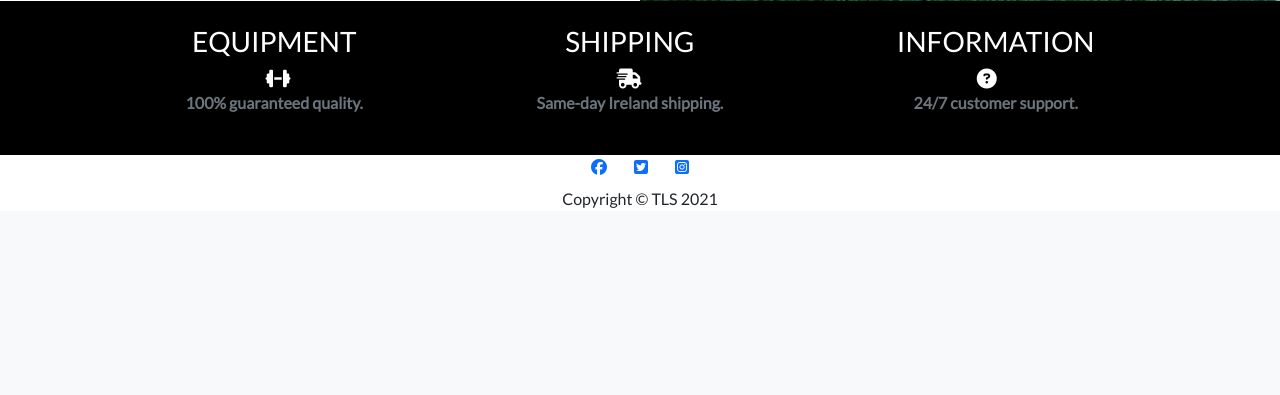
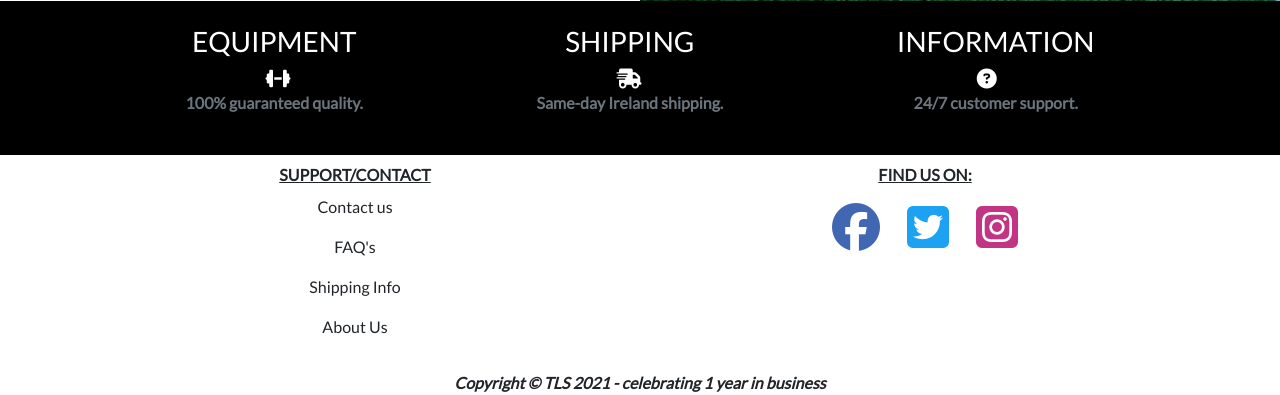
Before and after one commit to aryan008/team_lift_sprint, a Django app: page / in a window 1280 px wide. Shown: the part 2349-2744 px from the top of the page. Before the commit the page ends 2557 px from the top, so only its background shows below. Run offline with Django 3.2, Linux system fonts and the light colour scheme; some libraries are stand-ins or nearby versions.

Commit message:
Add: edit the footer narrative and links/icons on base.html

```diff
--- a/templates/base.html
+++ b/templates/base.html
@@ -71,23 +71,35 @@
     <footer>
       <div class="container">
         <div class="row">
-                <div class="col-lg text-center my-auto">
+          <div class="col-6 text-center mt-2 my-auto">
+            <ul class="list-unstyled">
+              <li class = "fw-bold text-uppercase"><u>Support/Contact</u></li>
+              <li><a class="nav-link text-dark" href="" alt="Contact us">Contact us</a></li>
+              <li><a class="nav-link text-dark" href="" alt="FAQ">FAQ's</a></li>
+              <li><a class="nav-link text-dark" href="" alt="Shipping info">Shipping Info</a></li>
+              <li><a class="nav-link text-dark" href="" alt="About us">About Us</a></li>
+            </ul>
+          </div>
+          <div class="col-6 text-center mt-2">
+            <ul class="list-unstyled">
+              <li class = "fw-bold text-uppercase"><u>Find us on:</u></li>
+            </ul>
             <ul class="list-inline mb-0">
               <li class="list-inline-item me-4">
-                        <a href="https://www.facebook.com/" target="_blank"><i class="fab fa-facebook"></i></a>
+                <a href="https://www.facebook.com/" target="_blank"><i class="fab fa-facebook fa-3x" style="color:#4267B2"></i></a>
               </li>
               <li class="list-inline-item me-4">
-                        <a href="https://twitter.com/" target="_blank"><i class="fab fa-twitter-square"></i></a>
+                <a href="https://twitter.com/" target="_blank"><i class="fab fa-twitter-square fa-3x" style="color:#1DA1F2"></i></a>
               </li>
               <li class="list-inline-item">
-                        <a href="https://www.instagram.com/" target="_blank"><i class="fab fa-instagram-square"></i></a>
+                <a href="https://www.instagram.com/" target="_blank"><i class="fab fa-instagram-square fa-3x" style="color:#C13584"></i></a>
               </li>
             </ul>
           </div>
         </div>
         <div class="row">
           <div class="col text-center my-auto">
-                    <p class="mt-2 m-0">Copyright &copy; TLS 2021</p>
+            <p class="mt-2 m-0 fst-italic fw-bold">Copyright &copy; TLS 2021 - celebrating 1 year in business</p>
           </div>
         </div>
       </div>
```
Lines whose indentation alone changed are shown as unchanged.
